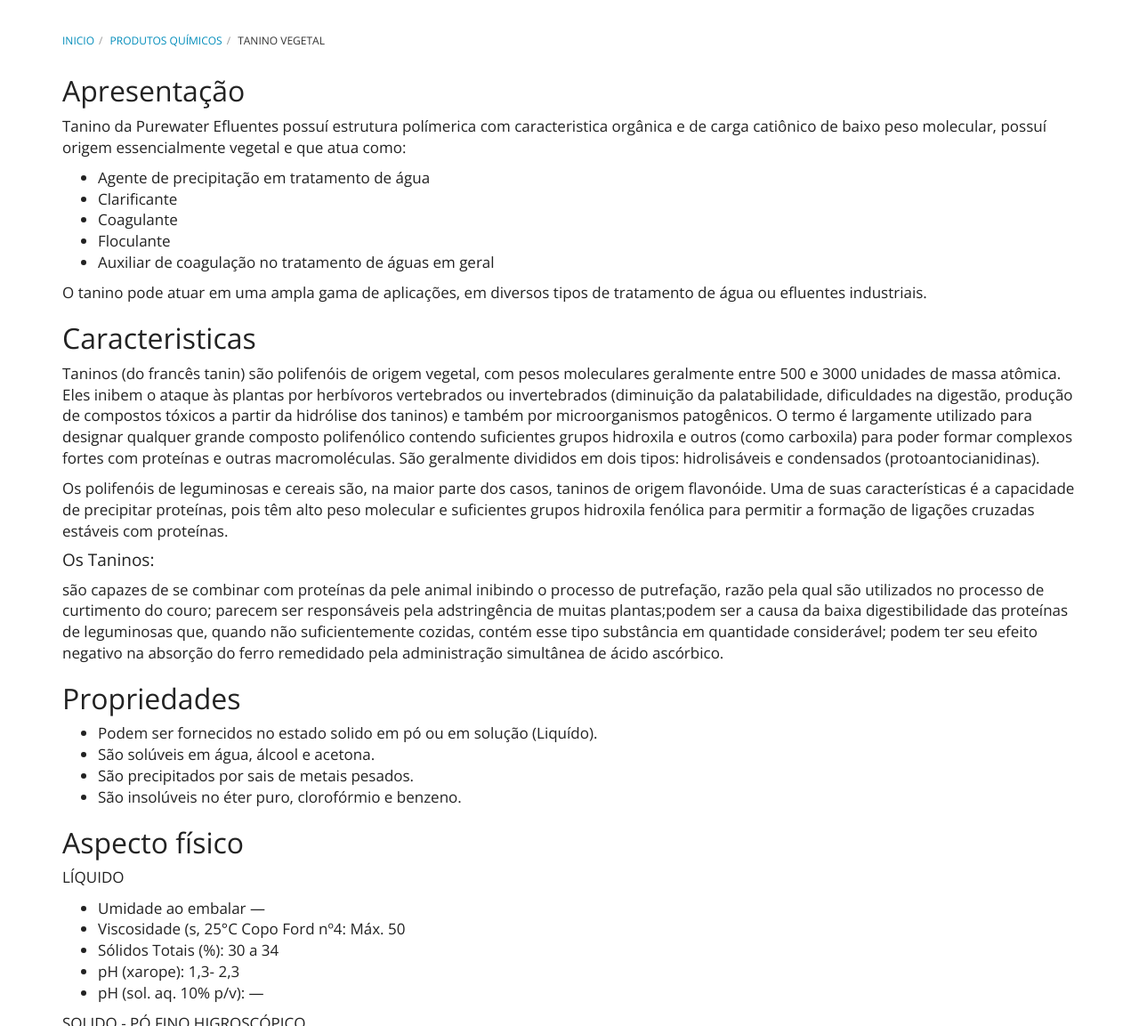
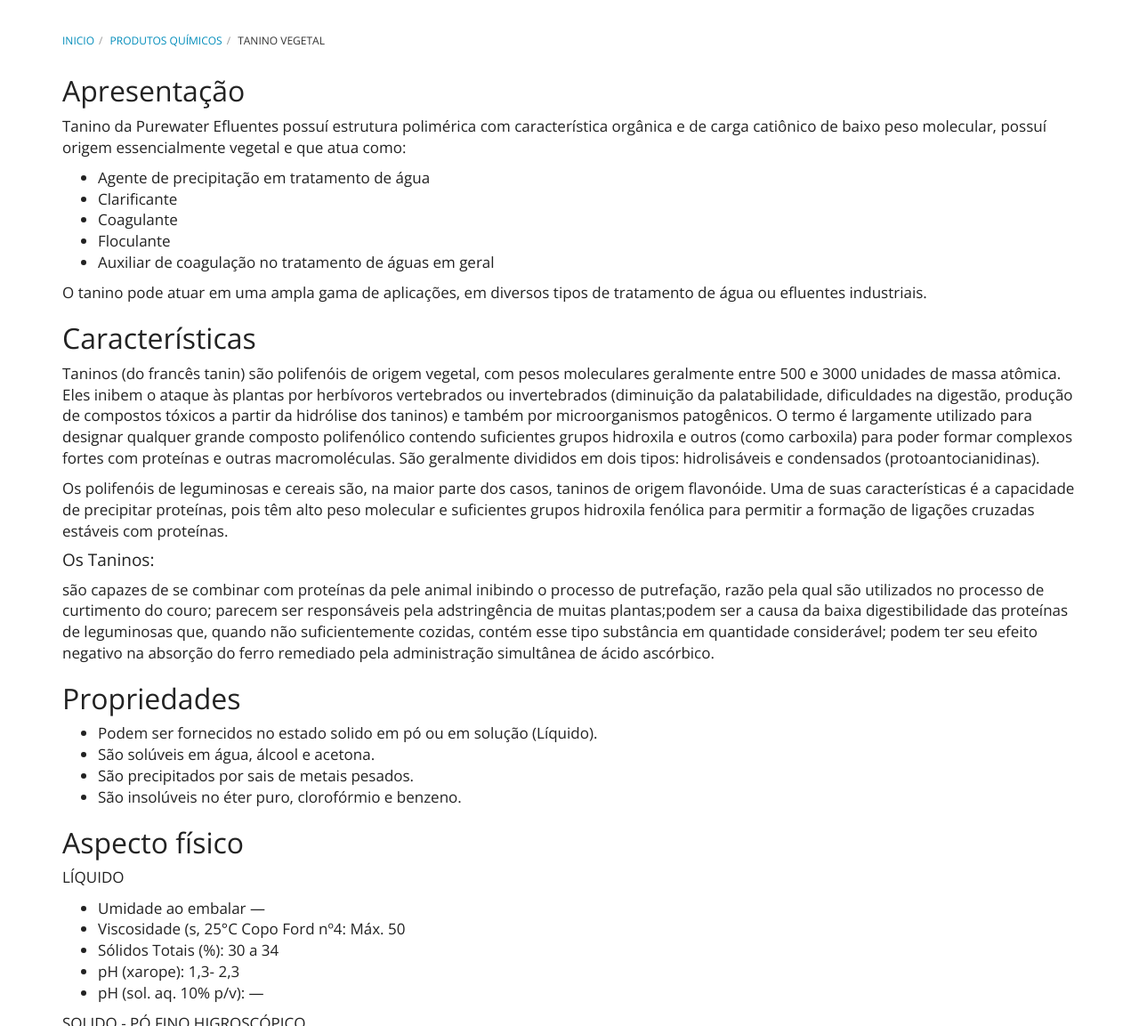
Before and after one commit to purewaterefluentes/purewaterefluentes.github.io, a Jekyll site: the page built from produtos/tanino-vegetal.md, in a window 1280 px wide and 1400 px high. Shown: the part 247-1400 px from the top of the window at 89% size. Built offline with Jekyll 4.4.1, drawn with Linux system fonts in a browser that asks for light colours; nearby versions of some CDN libraries; library files that are not in the unit come from our copies.

Commit message:
Update tanino-vegetal.md

```diff
--- a/produtos/tanino-vegetal.md
+++ b/produtos/tanino-vegetal.md
@@ -6,7 +6,7 @@ Subtitle:
 
 ## Apresentação
 
-Tanino da Purewater Efluentes possuí estrutura polímerica com caracteristica orgânica e de carga catiônico de baixo peso molecular, possuí origem
+Tanino da Purewater Efluentes possuí estrutura polimérica com característica orgânica e de carga catiônico de baixo peso molecular, possuí origem
 essencialmente vegetal e que atua como:
  - Agente de precipitação em tratamento de água
  - Clarificante
@@ -16,7 +16,7 @@ essencialmente vegetal e que atua como:
 
 O tanino pode atuar em uma ampla gama de aplicações, em diversos tipos de tratamento de água ou efluentes industriais.
 
-## Caracteristicas
+## Características
 
 Taninos (do francês tanin) são polifenóis de origem vegetal, com pesos moleculares geralmente entre 500 e 3000 unidades de massa atômica. Eles inibem o ataque às plantas por herbívoros vertebrados ou invertebrados (diminuição da palatabilidade, dificuldades na digestão, produção de compostos tóxicos a partir da hidrólise dos taninos) e também por microorganismos patogênicos. O termo é largamente utilizado para designar qualquer grande composto polifenólico contendo suficientes grupos hidroxila e outros (como carboxila) para poder formar complexos fortes com proteínas e outras macromoléculas. São geralmente divididos em dois tipos: hidrolisáveis e condensados (protoantocianidinas).
 
@@ -26,11 +26,11 @@ Os polifenóis de leguminosas e cereais são, na maior parte dos casos, taninos
 
 são capazes de se combinar com proteínas da pele animal inibindo o processo de putrefação, razão pela qual são utilizados no processo de curtimento do couro;
 parecem ser responsáveis pela adstringência de muitas plantas;podem ser a causa da baixa digestibilidade das proteínas de leguminosas que, quando não suficientemente cozidas, contém esse tipo substância em quantidade considerável;
-podem ter seu efeito negativo na absorção do ferro remedidado pela administração simultânea de ácido ascórbico.
+podem ter seu efeito negativo na absorção do ferro remediado pela administração simultânea de ácido ascórbico.
 
 ## Propriedades
 
-- Podem ser fornecidos no estado solido em pó ou em solução (Liquído).
+- Podem ser fornecidos no estado solido em pó ou em solução (Líquido).
 - São solúveis em água, álcool e acetona.
 - São precipitados por sais de metais pesados.
 - São insolúveis no éter puro, clorofórmio e benzeno.
```
